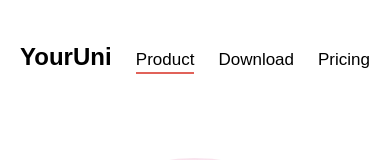
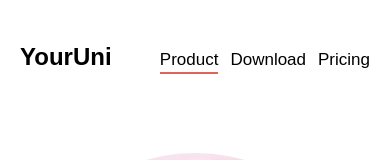
Before and after one commit to jmccraw/youruni, a React (Create React App) app: page / in a window 390 px wide. Shown: the top 160 px of the page. Built offline with nearby package versions, Linux system fonts and the light colour scheme; no server answers.

Commit message:
styles: update the nav to not be so loose on mobile to avoid collisions

```diff
--- a/src/components/nav/index.css
+++ b/src/components/nav/index.css
@@ -1,8 +1,9 @@
 .nav {
   align-items: baseline;
+  container: nav / inline-size;
   display: flex;
   justify-content: space-between;
-  margin-bottom: 80px;
+  margin-bottom: 75px;
   margin-top: 40px;
 }
 
@@ -41,3 +42,13 @@
     }
   }
 }
+
+@container nav (max-width: 400px) {
+  .nav__container .nav__link {
+    margin-right: 12px;
+
+    &:last-child {
+      margin-right: 0;
+    }
+  }
+}
```
